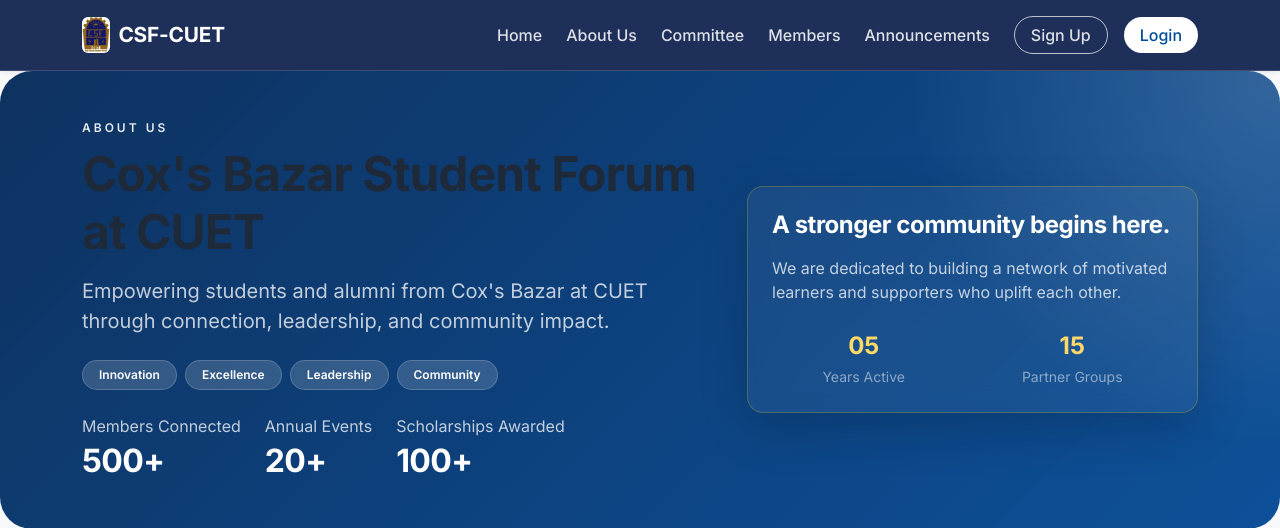
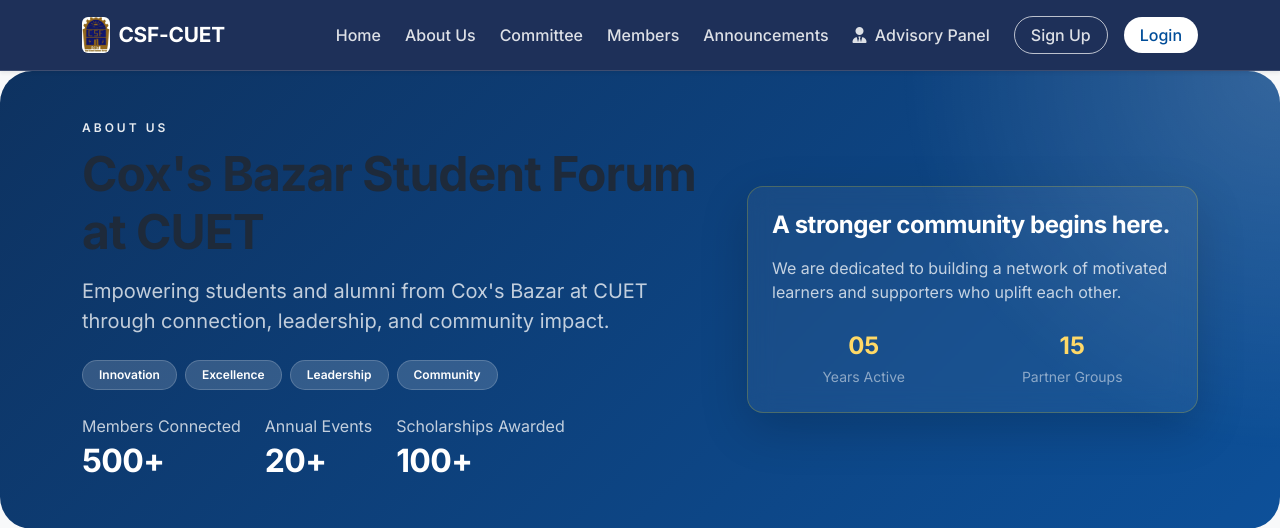
Before and after one commit to ashraf1600/Cox-s-Bazar-Student-Forum-CUET, a Django app: page /about/ in a window 1280 px wide. Shown: the top 528 px of the page. Run offline with Django 5.2, Linux system fonts and the light colour scheme.

Commit message:
navbar sticky done

```diff
--- a/core/static/core/css/style.css
+++ b/core/static/core/css/style.css
@@ -46,12 +46,14 @@
     transition: var(--transition);
 }
 
-/* ==================== NAVBAR (Consistent Dark + Glass) ==================== */
+/* ==================== NAVBAR (Sticky, Dark, Glass) ==================== */
 .navbar {
     background: var(--dark-bg) !important;
     padding: 0.75rem 0;
     transition: var(--transition);
     border-bottom: 1px solid rgba(255,255,255,0.08);
+    backdrop-filter: blur(12px);
+    z-index: 1050; /* ensures it stays above content */
 }
 
 .navbar-glass {
@@ -147,7 +149,16 @@
     background: var(--primary-light);
 }
 
-/* ==================== HERO SECTION (fixed – no negative margins) ==================== */
+/* Prevent overflow issues */
+.navbar, .navbar .container, .navbar-collapse {
+    overflow: visible !important;
+}
+
+.navbar-toggler-icon {
+    filter: invert(1) brightness(1.2);
+}
+
+/* ==================== HERO SECTION ==================== */
 .hero-section {
     position: relative;
     overflow: hidden;
@@ -621,7 +632,7 @@
     min-width: 180px;
 }
 
-..post-card {
+.post-card {
     border-radius: 1.5rem;
     border: 1px solid rgba(0, 0, 0, 0.08);
     background: #ffffff;
@@ -806,12 +817,3 @@
 .text-white-75 {
     color: rgba(255,255,255,0.75);
 }
-
-/* ==================== EXTRA FIXES ==================== */
-.navbar, .navbar .container, .navbar-collapse {
-    overflow: visible !important;
-}
-
-.navbar-toggler-icon {
-    filter: invert(1) brightness(1.2);
-}
--- a/core/templates/core/base.html
+++ b/core/templates/core/base.html
@@ -12,10 +12,14 @@
     <link href="https://cdn.jsdelivr.net/npm/bootstrap@5.3.0/dist/css/bootstrap.min.css" rel="stylesheet">
     <link rel="stylesheet" href="https://cdnjs.cloudflare.com/ajax/libs/font-awesome/6.4.0/css/all.min.css">
     <link rel="stylesheet" href="{% static 'core/css/style.css' %}">
+    <style>
+
+    </style>
 </head>
 <body>
 
-    <nav class="navbar navbar-expand-lg navbar-dark navbar-glass shadow-sm">
+    <!-- Sticky Navbar – Advisory Panel as regular link -->
+    <nav class="navbar navbar-expand-lg navbar-dark navbar-glass shadow-sm sticky-top" style="z-index: 1050;">
         <div class="container">
             <a class="navbar-brand d-flex align-items-center fw-bold" href="{% url 'core:homepage' %}">
                 <img src="{% static 'images/logo.jpg' %}" alt="CSF-CUET Logo" height="36" class="me-2 rounded"
@@ -33,6 +37,13 @@
                     <li class="nav-item"><a class="nav-link" href="{% url 'core:committee' %}">Committee</a></li>
                     <li class="nav-item"><a class="nav-link" href="{% url 'core:member_directory' %}">Members</a></li>
                     <li class="nav-item"><a class="nav-link" href="{% url 'core:announcements' %}">Announcements</a></li>
+
+                    <!-- Advisory Panel – regular link, no button -->
+                    <li class="nav-item">
+                        <a class="nav-link" href="{'#'}" target="_blank">
+                            <i class="fas fa-user-tie me-1"></i> Advisory Panel
+                        </a>
+                    </li>
 
                     {% if user.is_authenticated and user.status == 'active' %}
                         <li class="nav-item ms-lg-3">
@@ -69,6 +80,7 @@
         </div>
     </nav>
 
+    <!-- Main content – no extra padding-top -->
     <main class="main-content">
         {% if messages %}
             <div class="container mt-3">
```
Lines whose indentation alone changed are shown as unchanged.
